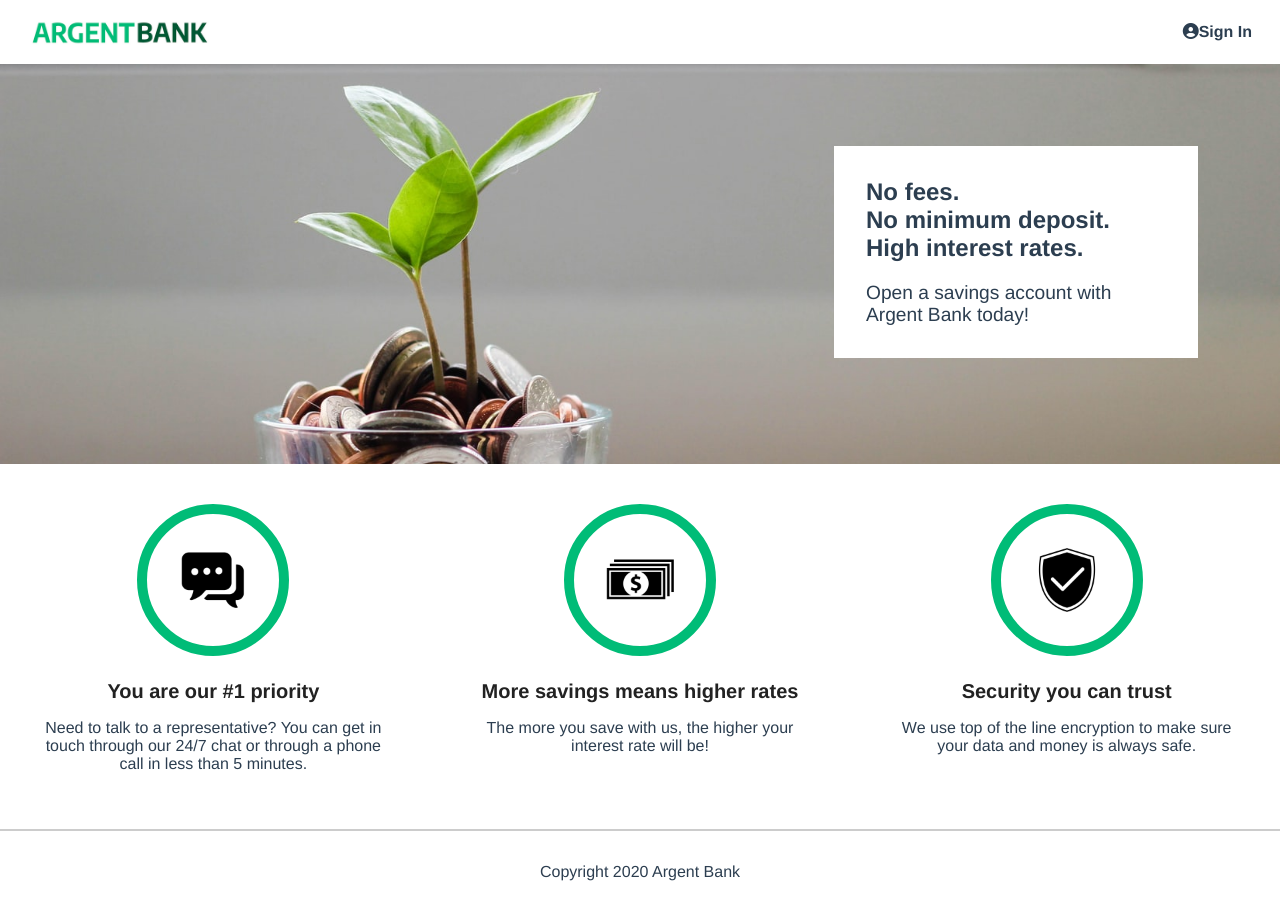
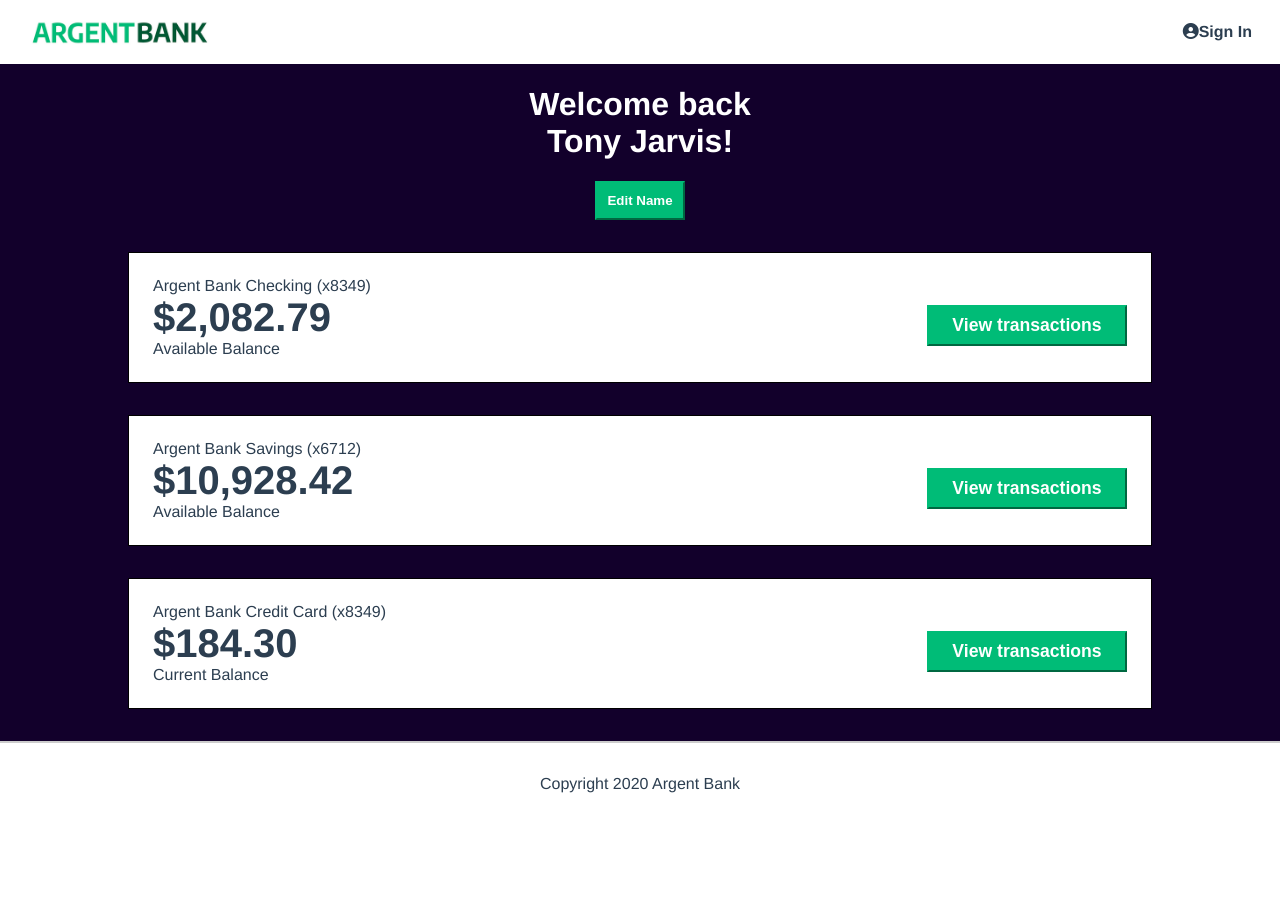
Before and after one commit to mrtinber/P12-ArgentBank, a React (Vite) app: page /user in a window 1280 px wide. After the commit the page ends 817 px from the top, so only its background shows below. Built offline with nearby package versions, Linux system fonts and the light colour scheme; the HTML template or start-up script is replaced by a standard one.

Commit message:
Adding router component, user and signin pages

```diff
--- a/index.html
+++ b/index.html
@@ -5,6 +5,7 @@
     <meta name="viewport" content="width=device-width, initial-scale=1.0" />
     <title>ArgentBank</title>
     <script src="https://kit.fontawesome.com/9f1e376094.js" crossorigin="anonymous"></script>
+    <script src="https://unpkg.com/@reduxjs/toolkit@1.9.7/dist/redux-toolkit.umd.js"></script>
   </head>
   <body>
     <div id="root"></div>
--- a/package.json
+++ b/package.json
@@ -10,8 +10,11 @@
     "preview": "vite preview"
   },
   "dependencies": {
+    "@reduxjs/toolkit": "^2.2.5",
     "react": "^18.2.0",
-    "react-dom": "^18.2.0"
+    "react-dom": "^18.2.0",
+    "react-redux": "^9.1.2",
+    "react-router-dom": "^6.23.1"
   },
   "devDependencies": {
     "@types/react": "^18.2.66",
--- a/src/App.tsx
+++ b/src/App.tsx
@@ -1,15 +1,11 @@
-import { Footer } from './components/Footer'
-import { Navbar } from './components/Navbar'
-import { HomePage } from './pages/HomePage'
+import { Router } from './components/Router'
 import './scss/main.scss'
 
 function App() {
 
   return (
     <>
-      <Navbar />
-      <HomePage />
-      <Footer />
+      <Router />
     </>
   )
 }
--- /dev/null
+++ b/src/components/Router.tsx
@@ -0,0 +1,44 @@
+import { Outlet, RouterProvider, createBrowserRouter } from "react-router-dom";
+import { HomePage } from "../pages/HomePage";
+import { Navbar } from "./Navbar";
+import { Footer } from "./Footer";
+import { SignIn } from "../pages/SignIn";
+import { User } from "../pages/User";
+
+const Layout =() => {
+    return <>
+        <Navbar />
+        {/* <div className="container"> */}
+            <Outlet />
+        {/* </div> */}
+        <Footer />
+    </>
+}
+
+const router = createBrowserRouter([
+    {
+        path: '/',
+        element: (
+            <Layout />
+        ),
+        errorElement: <p>Oups, ça marche pas</p>,
+        children: [
+            {
+                path: '',
+                element: <HomePage />
+            },
+            {
+                path: 'signin',
+                element: <SignIn />
+            },
+            {
+                path: 'user',
+                element: <User />
+            }
+        ]
+    }
+])
+
+export function Router() {
+    return <RouterProvider router={router} />
+}
--- a/src/pages/HomePage.tsx
+++ b/src/pages/HomePage.tsx
@@ -12,7 +12,7 @@ export function HomePage() {
             <HomePageFeature
                 icon={iconChat}
                 title="You are our #1 priority"
-                text=" Need to talk to a representative? You can get in touch through our
+                text="Need to talk to a representative? You can get in touch through our
                 24/7 chat or through a phone call in less than 5 minutes."
             />
             <HomePageFeature
--- /dev/null
+++ b/src/pages/SignIn.tsx
@@ -0,0 +1,23 @@
+export function SignIn() {
+    return <main className="main bg-dark">
+        <section className="signin__content">
+            <i className="fa fa-user-circle signin__icon"></i>
+            <h1>Sign In</h1>
+            <form>
+                <div className="input__wrapper">
+                    <label htmlFor="username">Username</label>
+                    <input type="text" id="username" />
+                </div>
+                <div className="input__wrapper">
+                    <label htmlFor="password">Password</label>
+                    <input type="password" id="password" />
+                </div>
+                <div className="input__remember">
+                    <input type="checkbox" id="remember-me" />
+                    <label htmlFor="remember-me">Remember me</label>
+                </div>
+                <button className="signin__button">Sign In</button>
+            </form>
+        </section>
+    </main>
+}
--- /dev/null
+++ b/src/pages/User.tsx
@@ -0,0 +1,39 @@
+export function User() {
+    return <main className="main bg-dark">
+        <div className="header">
+            <h1>Welcome back<br />Tony Jarvis!</h1>
+            <button className="edit__button">Edit Name</button>
+        </div>
+        <h2 className="sr-only">Accounts</h2>
+        <section className="account">
+            <div className="account__content">
+                <h3 className="account__content__title">Argent Bank Checking (x8349)</h3>
+                <p className="account__content__amount">$2,082.79</p>
+                <p className="account__content__amount__description">Available Balance</p>
+            </div>
+            <div className="account__content cta">
+                <button className="transaction__button">View transactions</button>
+            </div>
+        </section>
+        <section className="account">
+            <div className="account__content">
+                <h3 className="account__content__title">Argent Bank Savings (x6712)</h3>
+                <p className="account__content__amount">$10,928.42</p>
+                <p className="account__content__amount__description">Available Balance</p>
+            </div>
+            <div className="account__content cta">
+                <button className="transaction__button">View transactions</button>
+            </div>
+        </section>
+        <section className="account">
+            <div className="account__content">
+                <h3 className="account__content__title">Argent Bank Credit Card (x8349)</h3>
+                <p className="account__content__amount">$184.30</p>
+                <p className="account__content__amount__description">Current Balance</p>
+            </div>
+            <div className="account__content cta">
+                <button className="transaction__button">View transactions</button>
+            </div>
+        </section>
+    </main>
+}
--- a/src/scss/main.scss
+++ b/src/scss/main.scss
@@ -8,6 +8,9 @@ html {
 
 body {
     margin: 0;
+}
+
+#root {
     display: flex;
     flex-direction: column;
     min-height: 100vh;
@@ -38,6 +41,7 @@ body {
     /* 3 */
 }
 
+/*****************Header******************/
 .nav {
     display: flex;
     justify-content: space-between;
@@ -73,6 +77,7 @@ body {
     }
 }
 
+/*****************Footer******************/
 .footer {
     display: flex;
     justify-content: center;
@@ -85,6 +90,8 @@ body {
     }
 }
 
+
+/*****************Home page******************/
 .hero {
     background-image: url('../assets/bank-tree.jpeg');
     background-position: 0 -50px;
@@ -167,3 +174,135 @@ body {
         flex-direction: row;
     }
 }
+
+
+/*****************Sign in page******************/
+.signin {
+    &__button {
+        display: block;
+        width: 100%;
+        padding: 8px;
+        font-size: 1.1rem;
+        font-weight: bold;
+        margin-top: 1rem;
+        border-color: #00bc77;
+        background-color: #00bc77;
+        color: #fff;
+    }
+
+    &__content {
+        box-sizing: border-box;
+        background-color: white;
+        width: 300px;
+        margin: 0 auto;
+        margin-top: 3rem;
+        padding: 2rem;
+    }
+
+    &__icon {
+        font-size: 5rem;
+    }
+}
+
+.input {
+    &__remember {
+        display: flex;
+
+        label {
+            margin-left: 0.25rem;
+        }
+    }
+
+    &__wrapper {
+        display: flex;
+        flex-direction: column;
+        text-align: left;
+        margin-bottom: 1rem;
+
+        label {
+            font-weight: bold;
+        }
+
+        input {
+            padding: 5px;
+            font-size: 1.2rem;
+        }
+    }
+}
+
+/*****************User page******************/
+.account {
+    display: flex;
+    justify-content: space-between;
+    align-items: center;
+    border: 1px solid black;
+    background-color: #fff;
+    width: 80%;
+    margin: 0 auto;
+    flex-direction: column;
+    padding: 1.5rem;
+    box-sizing: border-box;
+    text-align: left;
+    margin-bottom: 2rem;
+
+    &__content {
+        width: 100%;
+        flex: 1;
+
+        &__amount {
+            margin: 0;
+            font-size: 2.5rem;
+            font-weight: bold;
+
+            &__description {
+                margin: 0;
+            }
+        }
+
+        &__title {
+            margin: 0;
+            padding: 0;
+            font-size: 1rem;
+            font-weight: normal;
+        }
+    }
+}
+
+.edit__button {
+    border-color: #00bc77;
+    background-color: #00bc77;
+    color: #fff;
+    font-weight: bold;
+    padding: 10px;
+}
+
+.header {
+    color: #fff;
+    margin-bottom: 2rem;
+}
+
+.transaction__button {
+    display: block;
+    width: 100%;
+    padding: 8px;
+    font-size: 1.1rem;
+    font-weight: bold;
+    margin-top: 1rem;
+    border-color: #00bc77;
+    background-color: #00bc77;
+    color: #fff;
+}
+
+@media (min-width: 720px) {
+    .account {
+        flex-direction: row;
+
+        &__content.cta {
+            flex: 0;
+        }
+    }
+
+    .transaction__button {
+        width: 200px;
+    }
+}
```
Also changed, not shown: 1 other file (tests, documents, lock files or other folders).
